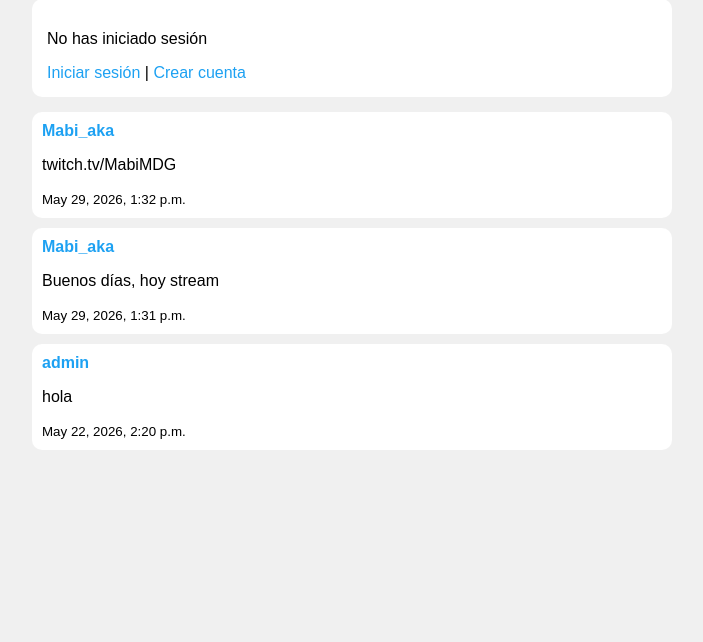
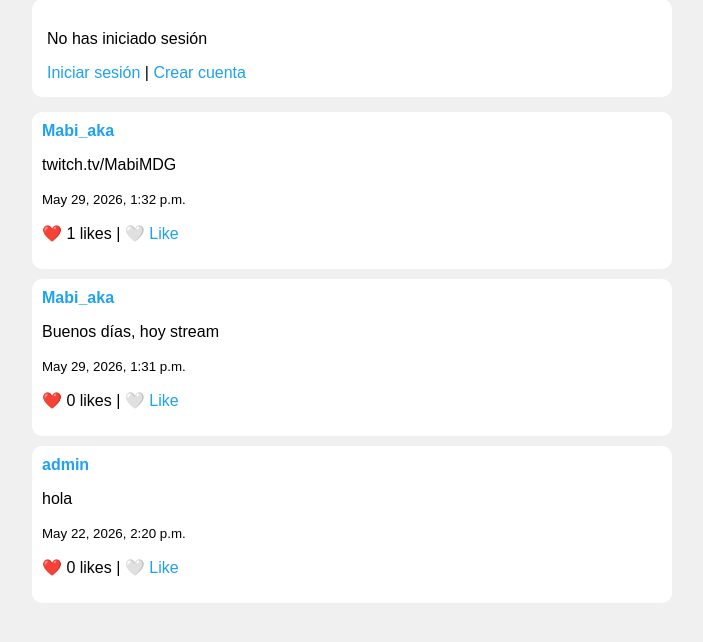
Before and after one commit to Roman27663/proyecto_red_social, a Django app: page / in a window 1280 px wide. Shown: the part 131-773 px from the top of the page, without its empty margins (288-991 px from the left). Run offline with Django 5.2, Linux system fonts and the light colour scheme; data comes from the database, SQL or seed files in the repository; both versions use the stored data as it was after the commit.

Commit message:
feat: red social funcional con posts, perfiles y sistema de likes

```diff
--- a/social/models.py
+++ b/social/models.py
@@ -8,3 +8,10 @@ class Post(models.Model):
 
     def __str__(self):
         return f"{self.usuario.username}: {self.contenido[:30]}"
+
+class Like(models.Model):
+    usuario = models.ForeignKey(User, on_delete=models.CASCADE)
+    post = models.ForeignKey(Post, on_delete=models.CASCADE)
+
+    class Meta:
+        unique_together = ('usuario', 'post')
--- a/social/templates/social/home.html
+++ b/social/templates/social/home.html
@@ -98,13 +98,26 @@
 
     {% for post in posts %}
         <div class="post">
+
             <b>
                 <a href="/perfil/{{ post.usuario.username }}/">
                     {{ post.usuario.username }}
                 </a>
             </b>
+
             <p>{{ post.contenido }}</p>
             <small>{{ post.fecha }}</small>
+
+            <p>
+                ❤️ {{ post.like_set.count }} likes |
+
+                {% if post.id in liked_posts %}
+                    ❤️ <a href="/like/{{ post.id }}/">Unlike</a>
+                {% else %}
+                    🤍 <a href="/like/{{ post.id }}/">Like</a>
+                {% endif %}
+            </p>
+
         </div>
     {% empty %}
         <p>No hay posts todavía</p>
--- a/social/urls.py
+++ b/social/urls.py
@@ -8,4 +8,5 @@ urlpatterns = [
     path('perfil/<str:username>/', views.perfil, name='perfil'),
     path('mi-perfil/', views.mi_perfil, name='mi_perfil'),
 path('register/', views.register, name='register'),
+path('like/<int:post_id>/', views.like_post, name='like_post'),
 ]
--- a/social/views.py
+++ b/social/views.py
@@ -1,13 +1,24 @@
-from django.shortcuts import render, redirect
-from .models import Post
+from django.shortcuts import render, redirect, get_object_or_404
 from django.contrib.auth.decorators import login_required
 from django.contrib.auth.forms import UserCreationForm
 from django.contrib.auth.models import User
 
+from .models import Post, Like
+
 
 def home(request):
     posts = Post.objects.all().order_by('-fecha')
-    return render(request, 'social/home.html', {'posts': posts})
+
+    liked_posts = []
+
+    if request.user.is_authenticated:
+        likes = Like.objects.filter(usuario=request.user)
+        liked_posts = [like.post.id for like in likes]
+
+    return render(request, 'social/home.html', {
+        'posts': posts,
+        'liked_posts': liked_posts
+    })
 
 
 @login_required
@@ -20,7 +31,7 @@ def crear_post(request):
             contenido=contenido
         )
 
-        return redirect('home')
+    return redirect('home')
 
 
 def register(request):
@@ -34,14 +45,16 @@ def register(request):
 
     return render(request, 'registration/register.html', {'form': form})
 
+
 def perfil(request, username):
-    usuario = User.objects.get(username=username)
+    usuario = get_object_or_404(User, username=username)
     posts = Post.objects.filter(usuario=usuario).order_by('-fecha')
 
     return render(request, 'social/perfil.html', {
         'usuario': usuario,
         'posts': posts
     })
+
 
 @login_required
 def mi_perfil(request):
@@ -52,3 +65,18 @@ def mi_perfil(request):
         'usuario': usuario,
         'posts': posts
     })
+
+
+@login_required
+def like_post(request, post_id):
+    post = get_object_or_404(Post, id=post_id)
+
+    like, created = Like.objects.get_or_create(
+        usuario=request.user,
+        post=post
+    )
+
+    if not created:
+        like.delete()
+
+    return redirect('home')
```
Also changed, not shown: db.sqlite3, social/migrations/0002_like.py (added).
